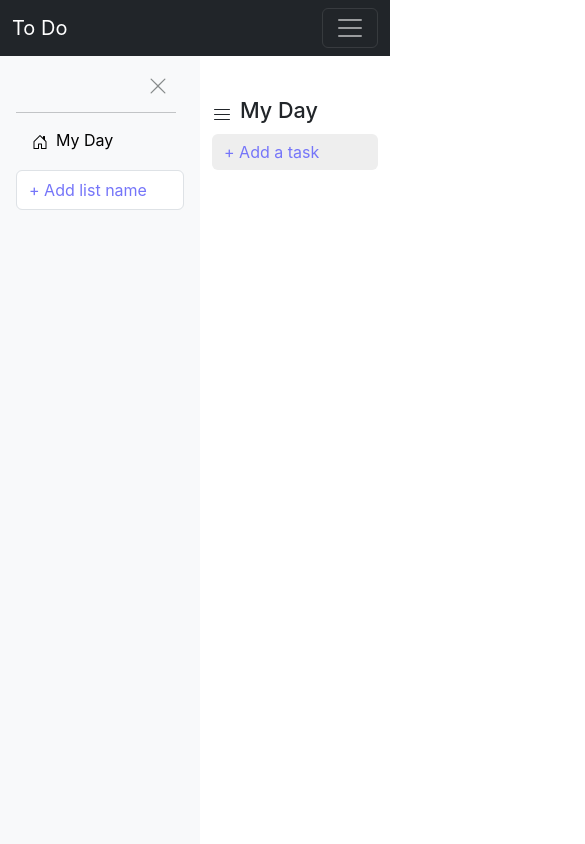
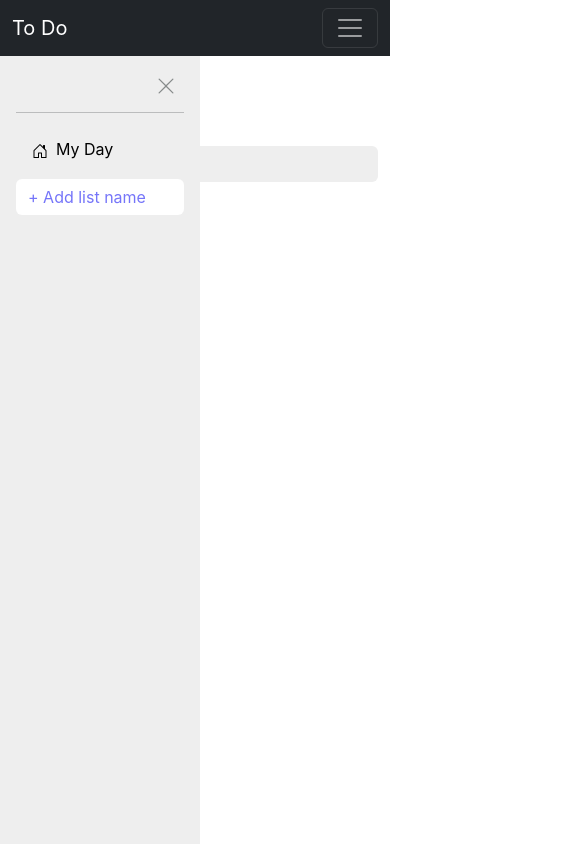
Before and after one commit to chauhanshilpa/To-Do, a React (Create React App) app: page / in a window 390 px wide. Both pictures are taken after a click on the icon 22 px from the left and 114 px from the top of the page. Shown: the whole page, 585 px wide, since content can reach past the window. Built offline with nearby package versions, Linux system fonts and the light colour scheme.

Commit message:
successfully implemented scroll functionality wit h a responsive design, ensuring no preset height and fixed task deletion problem

```diff
--- a/src/App.css
+++ b/src/App.css
@@ -1,5 +1,7 @@
 body {
-  padding-top: 5.125rem;
+  height: 100%;
+  margin: 0;
+  padding: 0;
   overflow: hidden;
 }
 
@@ -8,26 +10,20 @@ svg {
 }
 
 .tasksToolbar-heading {
-  margin-top: 1rem;
+  margin-top: 5rem;
   display: flex;
   align-items: center;
+  height: 56px;
 }
 
-.tasksToolbar-heading.open-sidebar {
-  margin-left: 12.5rem !important;
+input {
+  box-shadow: none !important;
+  border: none !important;
+  margin: 10px auto;
 }
 
 .task-input {
-  margin-top: 1%;
-  margin-bottom: 1%;
-  box-shadow: none !important;
-  border: none !important;
   background-color: #eeeeee !important;
-}
-
-.task-input-field.open-sidebar {
-  margin-left: 12.5rem !important;
-  width: auto;
 }
 
 .sidebar {
@@ -37,19 +33,17 @@ svg {
   position: fixed;
   height: 100%;
   z-index: 1;
+  background-color: #eeeeee !important;
 }
 
-.sidebar-list{
-  height: 45vh;
+.sidebar-list {
+  position: absolute;
+  top: 160px;
+  bottom: 0;
   overflow-y: auto;
-  overflow-x: hidden;
-}
-
-.sidebar-header {
-  width: 10rem;
-  height: 3rem;
-  position: sticky;
-  top: 0;
+  width: 11.5rem;
+  margin-bottom: 50px;
+  margin-top: 16px;
 }
 
 .close-button {
@@ -58,30 +52,29 @@ svg {
 }
 
 .close-button:hover {
-  color: rgb(59, 59, 65) !important;
+  color: rgb(122, 122, 125) !important;
 }
 
-.sidebar input {
-  box-shadow: none !important;
-  height: 40px;
-  margin: 10px auto;
+.task-container-wrapper {
+  margin-top: 41px;
+  position: absolute;
+  top: 156px;
+  bottom: 0px;
+  overflow-y: auto;
+  width: 100%;
 }
 
 .tasks-container {
-  margin-top: 1rem;
-  overflow-y: auto;
-  max-height: 55vh;
-  display: flex !important;
+  position: unset;
+  display: flex;
   flex-direction: column-reverse;
-}
-
-.tasks-container.open-sidebar {
-  margin-left: 12.5rem !important;
-  width: auto;
 }
 
 .task-item {
   padding: 0.375rem 0.75rem;
+  margin: 5px auto;
+  height: 40px;
+  width: 100%;
   background-color: #eeeeee !important;
   border-radius: 0.375rem;
   display: flex;
@@ -136,3 +129,20 @@ svg {
   background: #8a8886;
   border-radius: 10px;
 }
+
+@media screen and (min-width: 768px) {
+  .task-input-field.open-sidebar {
+    margin-left: 12.5rem !important;
+    width: auto;
+  }
+
+  .tasksToolbar-heading.open-sidebar {
+    margin-left: 12.5rem !important;
+  }
+
+  .task-container-wrapper.open-sidebar {
+    width: auto;
+    left: 12.5rem;
+    right: 0;
+  }
+}
--- a/src/components/Sidebar.js
+++ b/src/components/Sidebar.js
@@ -31,7 +31,7 @@ const Sidebar = (props) => {
               width="20"
               height="20"
               fill="currentColor"
-              class="bi bi-x-lg"
+              className="bi bi-x-lg"
               viewBox="0 0 16 16"
               onClick={toggleSidebarOpenState}
             >
@@ -40,7 +40,7 @@ const Sidebar = (props) => {
           </div>
           <hr />
         </div>
-        <ul className="nav nav-pills flex-column mb-auto">
+        <ul className="nav nav-pills flex-column mb-auto home-list">
           <li>
             <Link to="/" className="nav-link link-body-emphasis">
               <svg
@@ -56,7 +56,7 @@ const Sidebar = (props) => {
               My Day
             </Link>
           </li>
-          <div className="input-group flex-nowrap">
+          <div className="sidebar-input-feild input-group flex-nowrap">
             <input
               type="text"
               className="form-control"
--- a/src/components/TaskItem.js
+++ b/src/components/TaskItem.js
@@ -11,7 +11,6 @@ const TaskItem = (props) => {
 
   const [taskDone, setTaskDone] = useState(false);
   const [taskItemEditable, setTaskItemEditable] = useState(false);
-  const [textOfTaskItem, setTextOfTaskItem] = useState(currentListTask);
 
   function toggleTaskCompletion() {
     setTaskDone(!taskDone);
@@ -21,11 +20,15 @@ const TaskItem = (props) => {
     setTaskItemEditable(!taskItemEditable);
   }
 
-  function deleteTask(idx) {
+  function deleteTask(taskListIndex) {
     let newTaskListsJSON = { ...taskListsJSON };
+
     newTaskListsJSON[current_uuid]["taskList"] = newTaskListsJSON[current_uuid][
       "taskList"
-    ].filter((task) => task !== taskListsJSON[current_uuid]["taskList"][idx]);
+    ].filter(
+      (task) => task !== taskListsJSON[current_uuid]["taskList"][taskListIndex]
+    );
+
     setTaskListsJSON(newTaskListsJSON);
     setTaskDone(false);
     setTaskItemEditable(false);
@@ -34,11 +37,11 @@ const TaskItem = (props) => {
   const handleTaskItemKeypress = (e, taskListIndex) => {
     let newInnerText = e.target.innerText;
     let newTaskListsJSON = taskListsJSON;
-    newTaskListsJSON[current_uuid]['taskList'][taskListIndex] = newInnerText;
+    newTaskListsJSON[current_uuid]["taskList"][taskListIndex] = newInnerText;
     if (e.keyCode === 13) {
-      setTextOfTaskItem(newInnerText);
       setTaskListsJSON(newTaskListsJSON);
       setTaskItemEditable(false);
+      console.log(newTaskListsJSON);
     }
   };
 
@@ -70,7 +73,7 @@ const TaskItem = (props) => {
             <path d="M15.354 3.354a.5.5 0 0 0-.708-.708L8 9.293 5.354 6.646a.5.5 0 1 0-.708.708l3 3a.5.5 0 0 0 .708 0l7-7z" />
           </svg>
         </div>
-        <div className="taskItem-text">{textOfTaskItem}</div>
+        <div className="taskItem-text">{currentListTask}</div>
         <div className="edit-and-delete-buttons">
           <svg
             xmlns="http://www.w3.org/2000/svg"
--- a/src/components/TasksContainer.js
+++ b/src/components/TasksContainer.js
@@ -6,12 +6,10 @@ const TasksContainer = (props) => {
     props;
 
   return (
-    <>
-      <div
-        className={`container tasks-container d-grid gap-2 ${
-          sidebarOpenState && "open-sidebar"
-        }`}
-      >
+    <div
+      className={`task-container-wrapper ${sidebarOpenState && "open-sidebar"}`}
+    >
+      <div className={`container tasks-container`}>
         {taskListsJSON[current_uuid]["taskList"].map((task, index) => (
           <TaskItem
             key={index}
@@ -23,7 +21,7 @@ const TasksContainer = (props) => {
           />
         ))}
       </div>
-    </>
+    </div>
   );
 };
 
```
